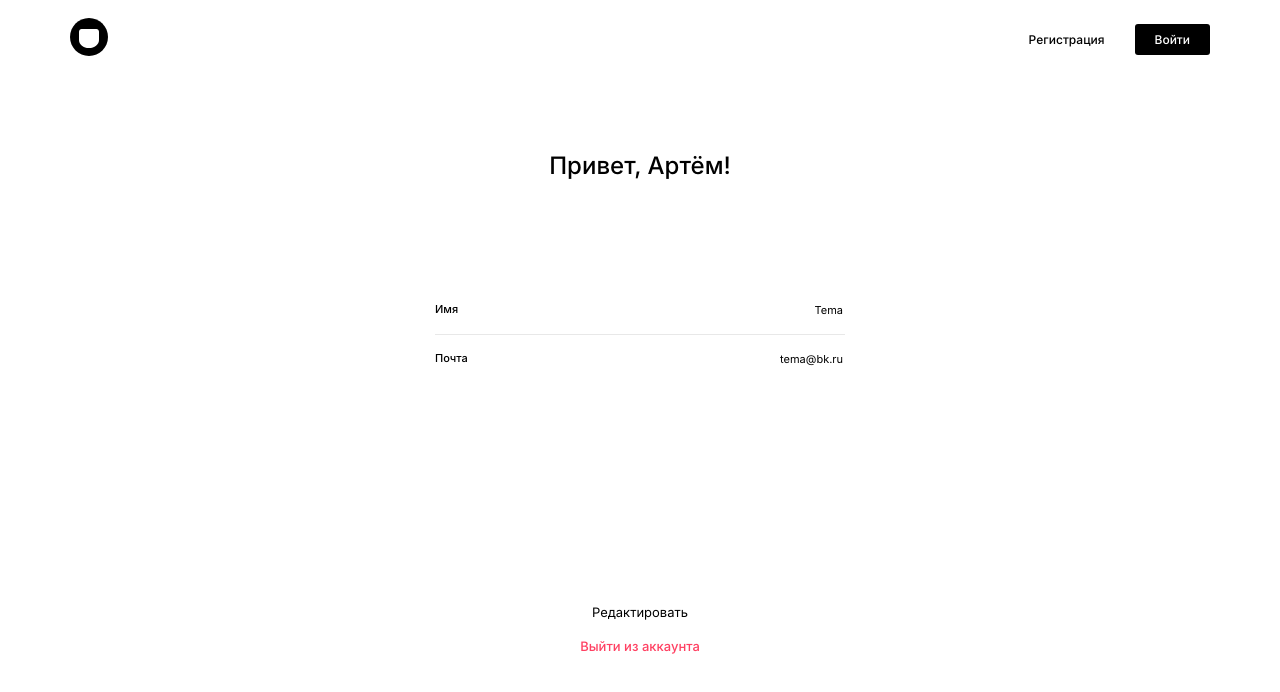
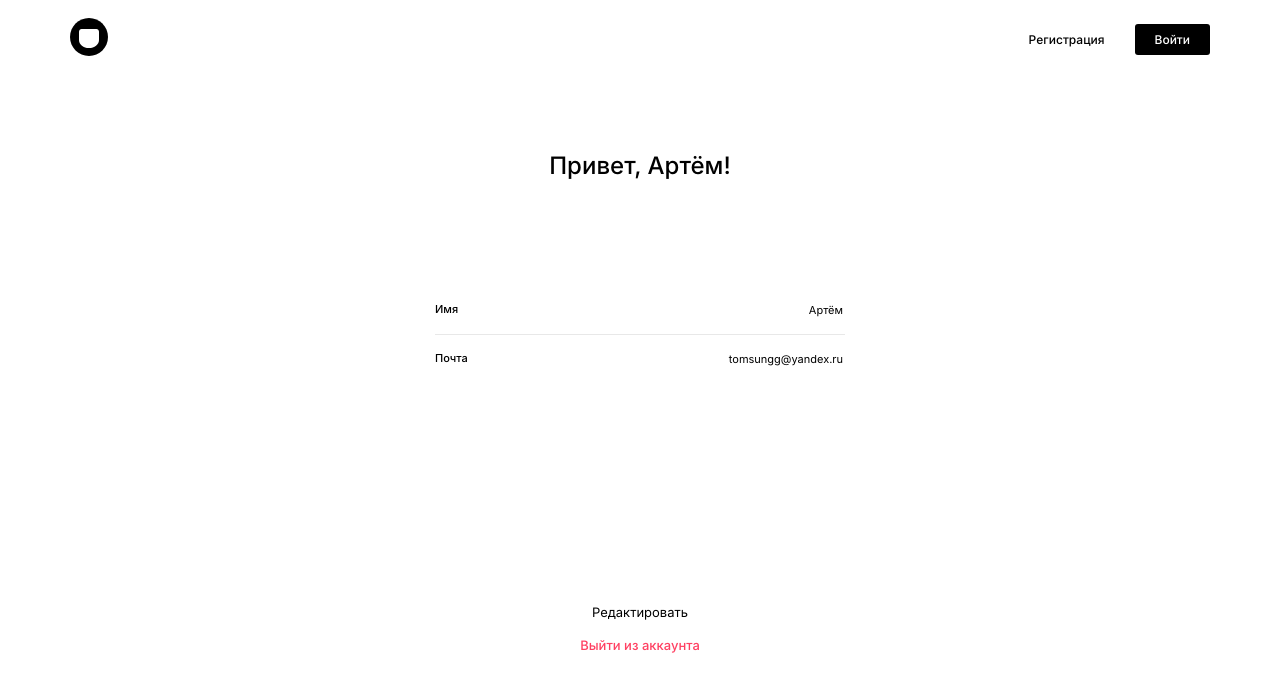
Before and after one commit to cados/movies-explorer-frontend, a React (Create React App) app: page /profile in a window 1280 px wide. Shown: the top 692 px of the page. Built offline with nearby package versions, Linux system fonts and the light colour scheme.

Commit message:
feat: Добавлена валидация полей Profile
feat: Добавлена валидация полей Profile

feat: Добавлена валидация полей Profile

```diff
--- a/package.json
+++ b/package.json
@@ -8,11 +8,13 @@
     "@testing-library/react": "^11.2.6",
     "@testing-library/user-event": "^12.8.3",
     "classnames": "^2.3.1",
+    "formik": "^2.2.6",
     "react": "^17.0.2",
     "react-dom": "^17.0.2",
     "react-router-dom": "^5.2.0",
     "react-scripts": "4.0.3",
-    "web-vitals": "^1.1.1"
+    "web-vitals": "^1.1.1",
+    "yup": "^0.32.9"
   },
   "scripts": {
     "start": "react-scripts start",
--- a/src/components/App/App.js
+++ b/src/components/App/App.js
@@ -16,8 +16,8 @@ import Profile from '../Profile/Profile';
 function App() {
   const [loginIn, setloginIn] = React.useState(false);
   const [currentUser, setCarrentUser] = React.useState({
-    name: 'Имя',
-    email: 'email',
+    name: 'Артём',
+    email: 'tomsungg@yandex.ru',
   });
 
   const history = useHistory();
--- a/src/components/Profile/Profile.css
+++ b/src/components/Profile/Profile.css
@@ -68,9 +68,11 @@
   transition: opacity .3s ease;
 }
 
-.profile-edit-button_red{
+.profile-edit-button_error{
   color:#FF4062;
   font-weight: 500;
+  text-decoration: none;
+  text-align: center;
 }
 
 .profile-edit-button:not(:last-child){
--- a/src/components/Profile/Profile.js
+++ b/src/components/Profile/Profile.js
@@ -1,29 +1,91 @@
 import React from 'react';
+import { Link } from 'react-router-dom';
 import './Profile.css';
+import { Formik } from 'formik';
+import * as yup from 'yup';
 
-function Profile() {
+function Profile({ currentUser, onSignOut }) {
+  const validationSchema = yup.object().shape({
+    name: yup.string().required('Обязательное поле'),
+    email: yup.string().email('Неверный формат email').required('Обязательное поле'),
+  });
   return (
     <>
       <section className="profile">
+        <Formik
+          initialValues = {{
+            name: currentUser.name,
+            email: currentUser.email,
+          }}
+          validateOnBlur
+          onSubmit={(values) => {
+            // eslint-disable-next-line no-console
+            console.log((values));
+          }}
+          validationSchema={validationSchema}
+          >
+          {({
+            values, errors, touched, handleChange, handleBlur,
+            handleSubmit,
+          }) => (
           <form className="profile__form">
-          <h1 className="profile__title">Привет, Артём!</h1>
+            <h1 className="profile__title">Привет, {currentUser.name}!</h1>
             <fieldset className="profile-form__fieldset">
               <div className="profile-form__input-container">
               <label className="profile-form__input-label"> Имя
-              <input type="text" className="profile-form__input" id="name" name="name" defaultValue="Tema" placeholder="Имя"/>
+                <input
+                  type="text"
+                  className="profile-form__input"
+                  id="name"
+                  name="name"
+                  onChange={handleChange}
+                  onBlur={handleBlur}
+                  value={values.name}
+
+                />
               </label>
+
               </div>
+              {
+              <p className={`form__error
+                ${touched.name
+                && errors.name
+                && 'form__error_active'}`}
+              >{errors.name}</p>
+            }
               <div className="profile-form__input-container">
                 <label className="profile-form__input-label">Почта
-              <input type="text" className="profile-form__input" id="email" name="email" defaultValue="tema@bk.ru" placeholder="Почта"/>
+                  <input
+                  type="text"
+                  className="profile-form__input"
+                  id="email"
+                  name="email"
+                  onChange={handleChange}
+                  onBlur={handleBlur}
+                  value={values.email}
+                  />
                 </label>
+                {
+              <p className={`form__error
+                ${touched.email
+                && errors.email
+                && 'form__error_active'}`}
+              >{errors.email}</p>
+            }
               </div>
             </fieldset>
             <div className="profile-form__container">
-            <button className="profile-edit-button">Редактировать</button>
-            <button className="profile-edit-button profile-edit-button_red">Выйти из аккаунта</button>
+              <button
+                className="profile-edit-button"
+
+                onClick={handleSubmit}
+                type="submit">Редактировать
+              </button>
+                <Link to="/" onClick={onSignOut} className="profile-edit-button profile-edit-button_error">Выйти из аккаунта</Link>
             </div>
           </form>
+          )}
+        </Formik>
       </section>
     </>
   );
--- a/src/components/Register/Register.css
+++ b/src/components/Register/Register.css
@@ -45,10 +45,16 @@
 }
 
 .form__error{
+  display: none;
+  text-align: center;
   font-size:10px;
   line-height:12px;
   color: #FF4062;
-  margin:10px 0 0 0;
+  margin: 0;
+}
+
+.form__error_active{
+  display:block;
 }
 
 .form__error_pass {
```
Also changed, not shown: .eslintrc.js, 1 other file (tests, documents, lock files or other folders). Lines whose indentation alone changed are shown as unchanged.
